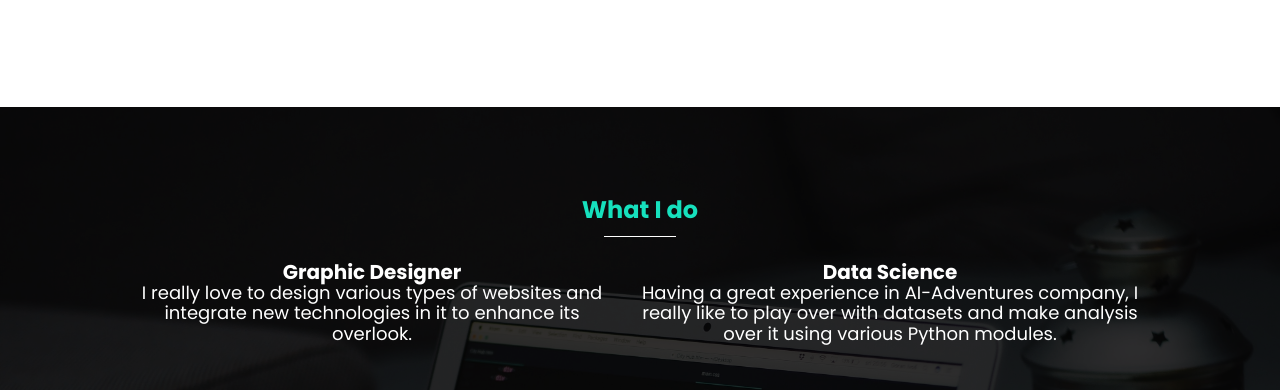
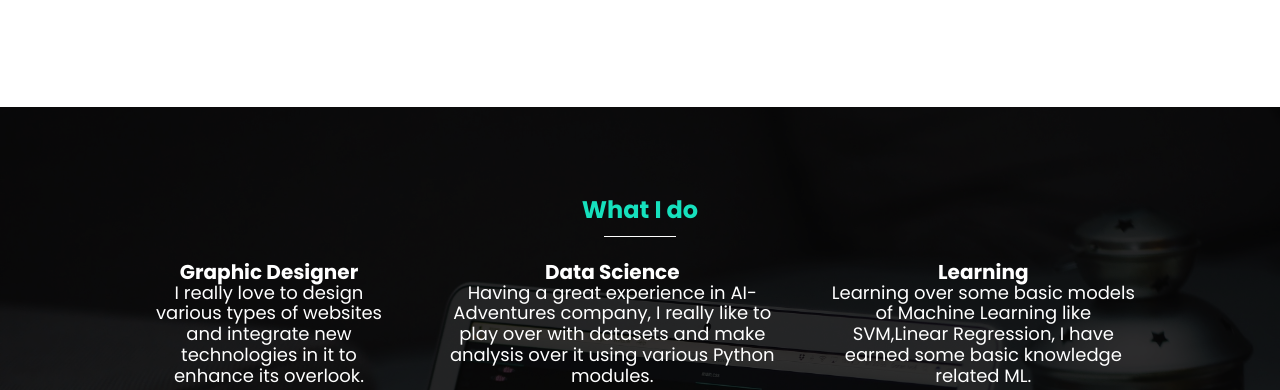
Before and after one commit to kjmutha/portfolio, a plain HTML site: page index.html in a window 1280 px wide. Shown: the part 355-745 px from the top of the page. Drawn offline with nearby package versions, Linux system fonts and the light colour scheme.

Commit message:
Update index.html

```diff
--- a/index.html
+++ b/index.html
@@ -62,10 +62,10 @@
 		</div>
 
 		<!-- service 2 closed-->
-<!-- 		<div class="service">
-			<h3>Machine Learning</h3>
+		<div class="service">
+			<h3> Learning</h3>
 			<p>Learning over some basic models of Machine Learning like SVM,Linear Regression, I have earned some basic knowledge related ML.</p>
-		</div> -->
+		</div>
 
 		<!-- service 3 closed-->
 	</div>
```
